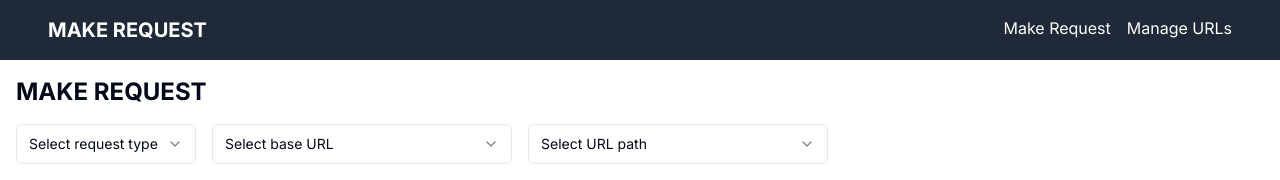
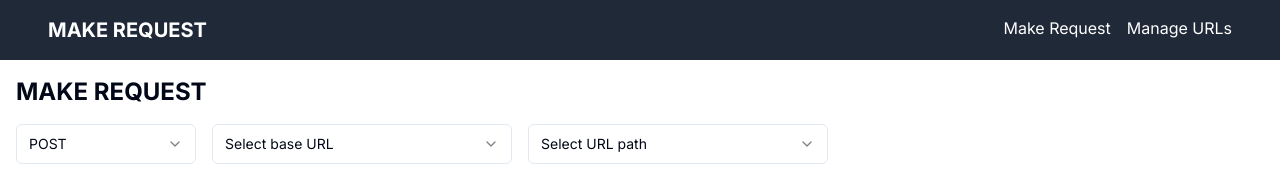
Before and after one commit to dev-sam17/make-request, a Next.js app: page / in a window 1280 px wide. Shown: the top 180 px of the page. Built offline with nearby package versions, Linux system fonts and the light colour scheme.

Commit message:
default as POST

```diff
--- a/src/app/page.tsx
+++ b/src/app/page.tsx
@@ -98,7 +98,7 @@ export default function PostmanClone() {
     <div className="container mx-auto p-4 space-y-4">
       <h1 className="text-2xl font-bold mb-4">MAKE REQUEST</h1>
       <div className="flex space-x-4">
-        <Select onValueChange={(value) => setRequestType(value)}>
+        <Select value={requestType} onValueChange={setRequestType}>
           <SelectTrigger className="w-[180px]">
             <SelectValue
               placeholder="Select request type"
```
